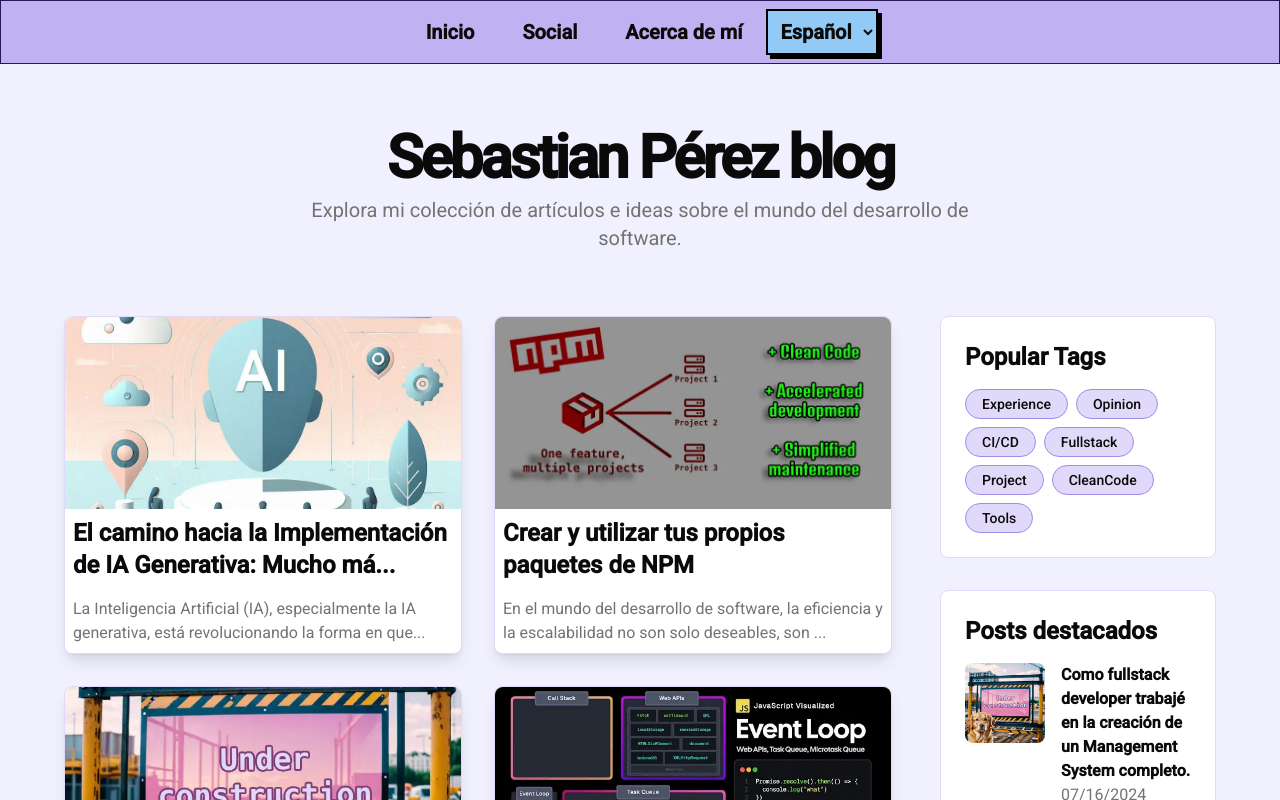
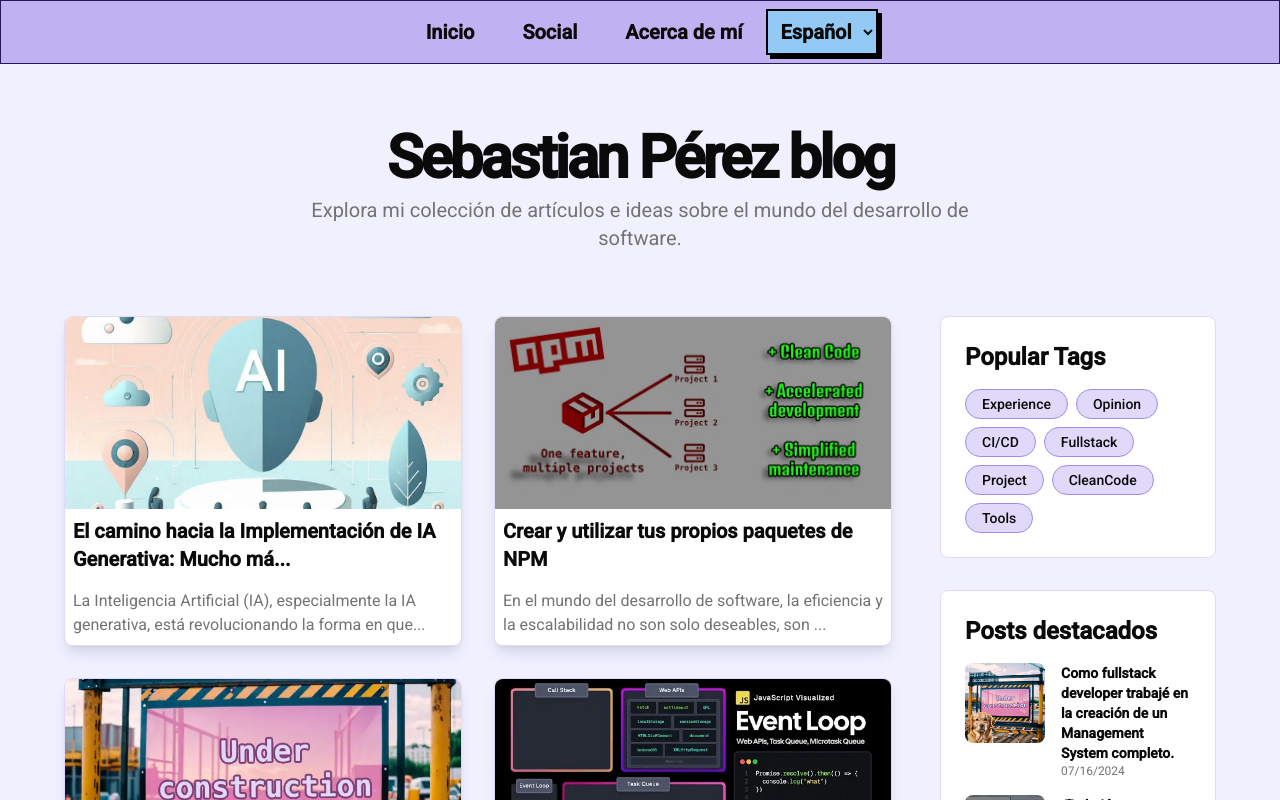
Before and after one commit to Sebastian-pz/blog, a Next.js app: page /es in a window 1280 px wide. Shown: the top 800 px of the page. Built offline with nearby package versions, Linux system fonts and the light colour scheme.

Commit message:
styles (post cards): update text size in post cards

```diff
--- a/src/app/components/FeaturePosts/FeaturePost/FeaturePost.tsx
+++ b/src/app/components/FeaturePosts/FeaturePost/FeaturePost.tsx
@@ -30,8 +30,8 @@ export default function FeaturePost({
         className="h-20 w-20 rounded-lg object-cover"
       />
       <div>
-        <h3 className="text- font-bold">{title}</h3>
-        <p className="text-muted-foreground">{date}</p>
+        <h3 className="text-sm font-bold">{title}</h3>
+        <p className="text-muted-foreground text-xs">{date}</p>
       </div>
     </Link>
   )
--- a/src/app/components/Post/Post.tsx
+++ b/src/app/components/Post/Post.tsx
@@ -32,7 +32,7 @@ export default function Post({ post }: propsComponent) {
         />
       </Link>
       <div className="space-y-2 mt-2">
-        <h2 className="text-2xl font-bold px-2">
+        <h2 className="text-xl font-bold px-2">
           <Link
             href={`/${localeActive}/post/${id}`}
             className="hover:underline"
@@ -41,7 +41,7 @@ export default function Post({ post }: propsComponent) {
             {summary(title, 60)}
           </Link>
         </h2>
-        <p className="text-muted-foreground p-2">
+        <p className="text-muted-foreground p-2 text-base">
           {summary(description[0] as string, 100)}
         </p>
       </div>
```
